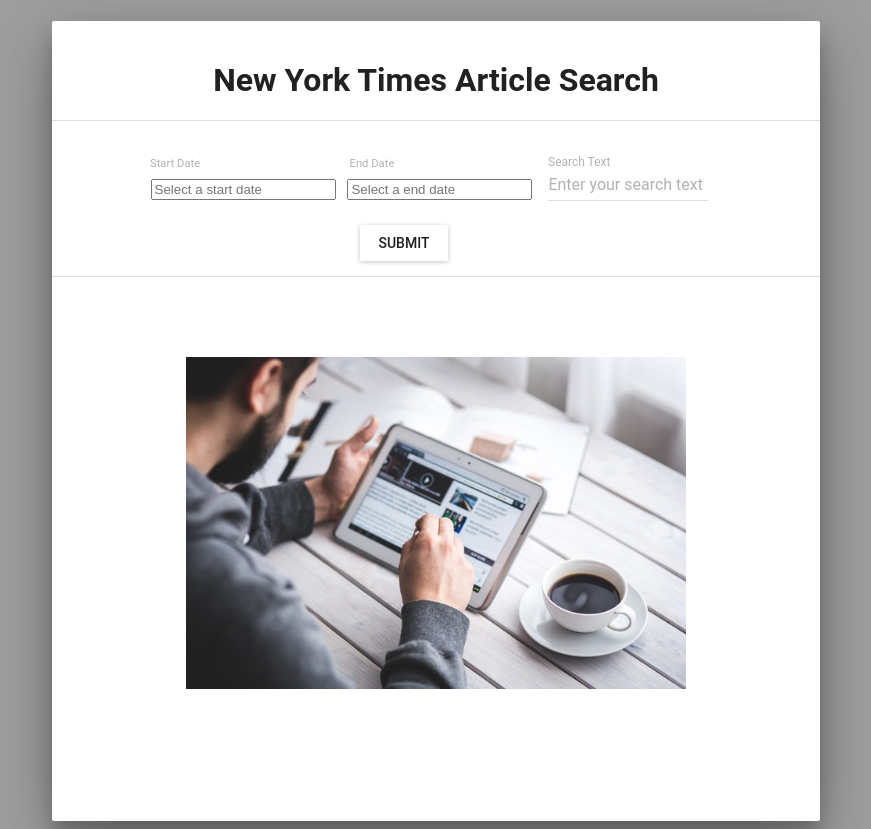
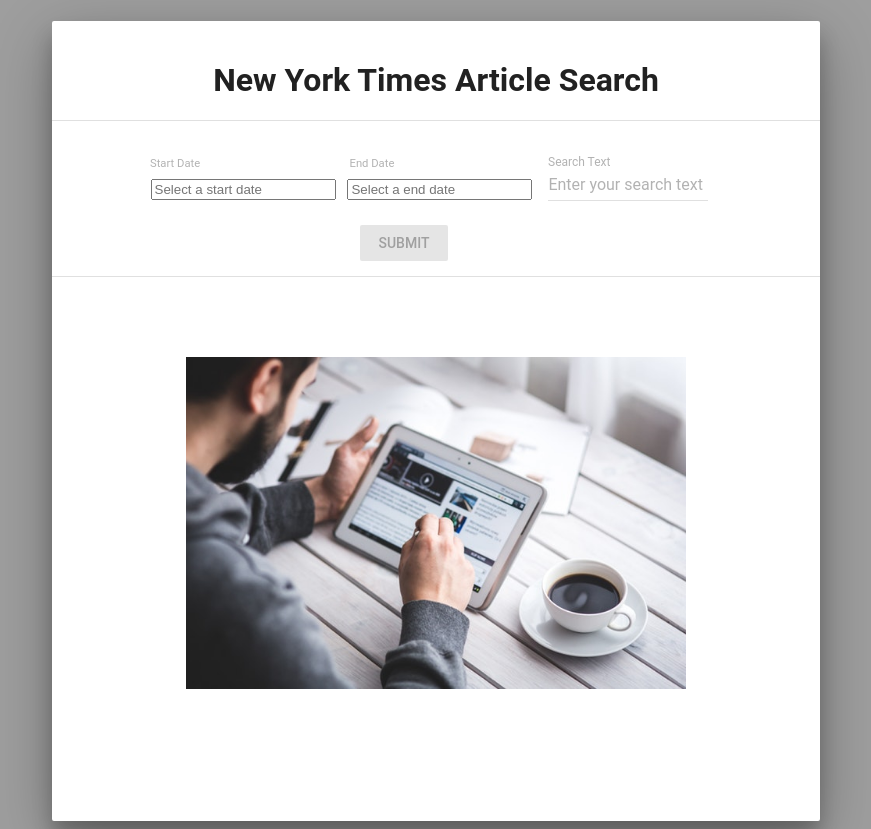
Before and after one commit to shafer949/nyt-article-viewer, a React (Create React App) app: page / in a window 1280 px wide. Shown: the whole page, without its empty margins (204-1075 px from the left). Built offline with nearby package versions, Linux system fonts and the light colour scheme.

Commit message:
feat: add form validation

```diff
--- a/src/components/SearchForm.js
+++ b/src/components/SearchForm.js
@@ -7,7 +7,7 @@
 import PropTypes from 'prop-types';
 import RaisedButton from 'material-ui/RaisedButton';
 import TextField from 'material-ui/TextField';
-import {orange500, blue500, grey300} from 'material-ui/styles/colors';
+import {blue500, grey300} from 'material-ui/styles/colors';
 
 function handleFormSubmit(event) {
 
@@ -15,34 +15,38 @@
 
     const startDate = this.state.startDate && this.state.startDate.format('YYYYMMDD')
     const endDate = this.state.endDate && this.state.endDate.format('YYYYMMDD')
-    const searchText = this.state.searchText && this.state.searchText
+    const searchText = this.state.searchText
 
     startDate && endDate && searchText &&
     this.props.fetchArticles(startDate, endDate, searchText)
+
 }
 
 function handleChangeStart(date) {
+
     this.setState({
         startDate: date && moment(date)
       });
+
 }
 
 function handleChangeEnd(date) {
+
     this.setState({
         endDate: date && moment(date)
       });
+
 }
 
 function handleInputChange(event, index, value) {
+
     this.setState({
         searchText: event.target.value
-    })
+    });
+
 }
 
 const styles = {
-    errorStyle: {
-      color: orange500
-    },
     underlineStyle: {
       borderColor: blue500
     },
@@ -60,6 +64,10 @@
     }
 
     render() {
+
+        const { startDate, endDate, searchText } = this.state
+        const formIsValid = startDate !== null && endDate !== null && searchText !== ''
+
         return (
                 <form id='search-form' className='search-form' onSubmit={handleFormSubmit.bind(this)}>
 
@@ -93,8 +101,24 @@
                                 onChange={handleChangeEnd.bind(this)}
                             />
                         </div>
-                        <TextField underlineFocusStyle={styles.underlineStyle} floatingLabelText="Search Text" floatingLabelFixed={true} id='search-text-input' className='search-text-input' hintText="Enter your search text" onChange={handleInputChange.bind(this)}/>
-                        <RaisedButton label='Submit' className='submit-form-button' id='submit-form-button' type='submit'/>
+
+                        <TextField
+                             underlineFocusStyle={styles.underlineStyle}
+                             floatingLabelText="Search Text"
+                             floatingLabelFixed={true}
+                             id='search-text-input'
+                             className='search-text-input'
+                             hintText="Enter your search text"
+                             onChange={handleInputChange.bind(this)}
+                        />
+
+                        <RaisedButton
+                            label='Submit'
+                            className='submit-form-button'
+                            id='submit-form-button'
+                            type='submit'
+                            disabled={!formIsValid}
+                        />
                 </form>
         )
     }
```
